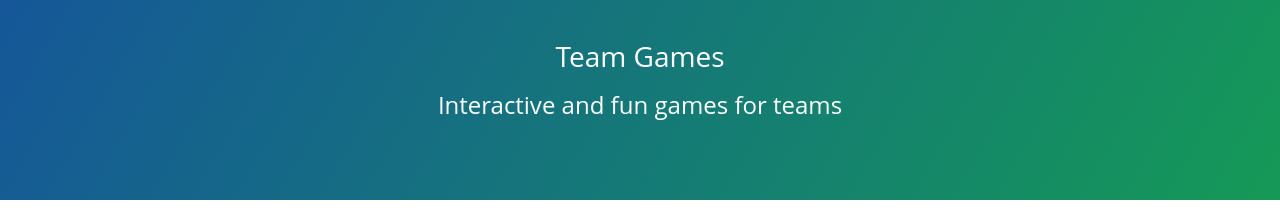
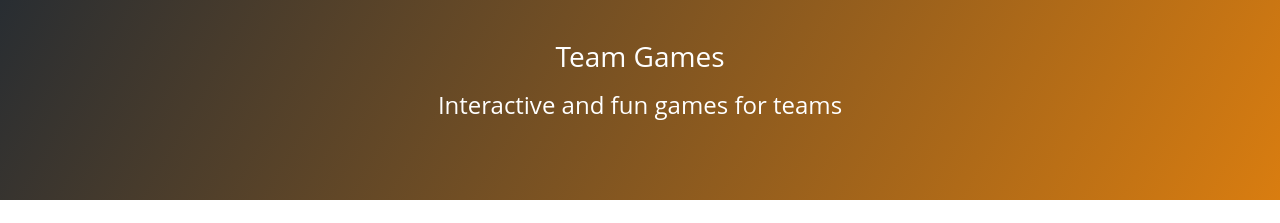
Before and after one commit to Eisen9/teamgames, a plain HTML site: page index.html in a window 1280 px wide. Shown: the top 223 px of the page. Drawn offline with nearby package versions, Linux system fonts and the light colour scheme.

```diff
--- a/style.css
+++ b/style.css
@@ -18,8 +18,12 @@
   width: 100%; */
     color: #fff;
     text-align: center;
+    /*
     background-color: #159957;
     background-image: linear-gradient(120deg, #155799, #159957);
+    */
+    background-color: #d97d10;
+    background-image: linear-gradient(120deg, #282d32, #d97d10);
 }
 
 .header-title{
```
